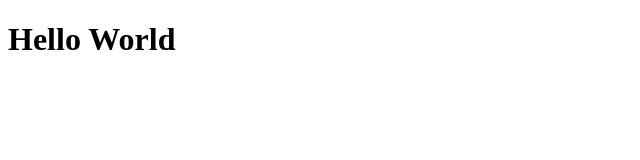
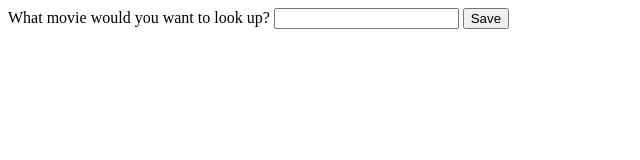
Before and after one commit to Tjseawood/Google-Tech-Training, a website: page MovieSite/index.html in a window 1280 px wide. Shown: the whole page, without its empty margins (0-640 px from the left). Drawn offline with Linux system fonts and the light colour scheme.

Commit message:
updated MovieSite html and js

```diff
--- a/MovieSite/index.html
+++ b/MovieSite/index.html
@@ -9,10 +9,15 @@
 
   </head>
   <body>
-    <h1>Hello World</h1
+<!--Create a form -->
 
+      <form>
+        <label for="movie">What movie would you want to look up?</label>
+        <input type="text" id="movie" name="movie">
+        <button>Save</button>
+      </form>
 
-
+      <script src="/MovieSite/main.js"></script>
 
   </body>
 
```
Also changed, not shown: MovieSite/main.js (+14 -8 lines).
